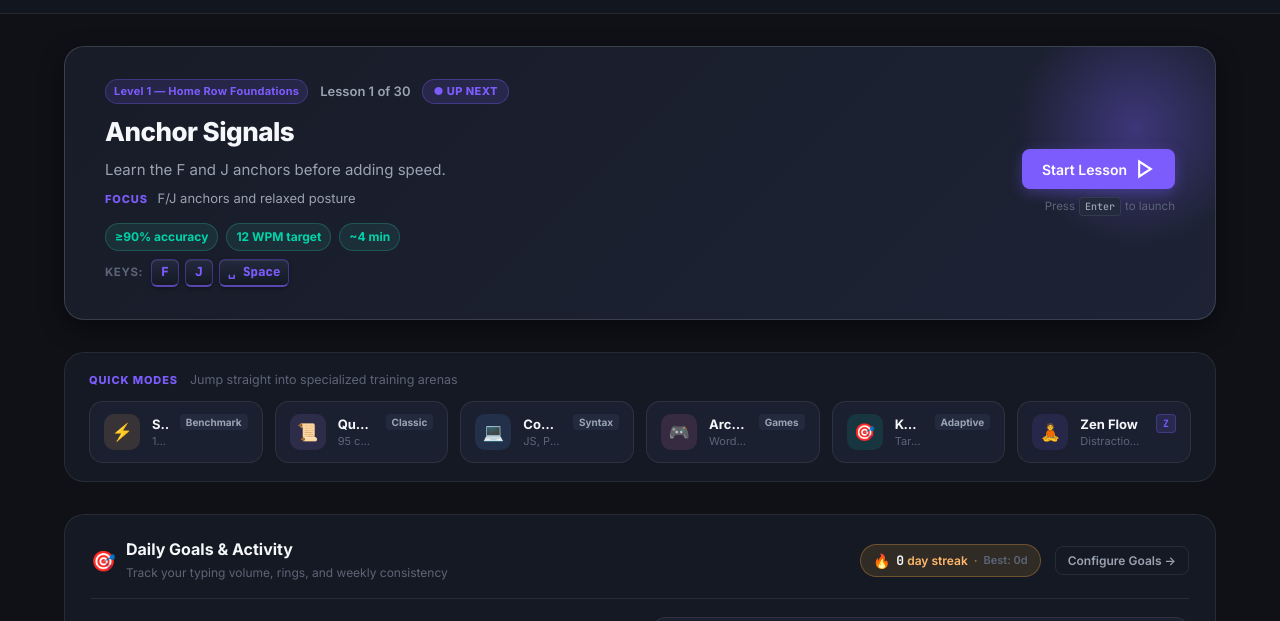
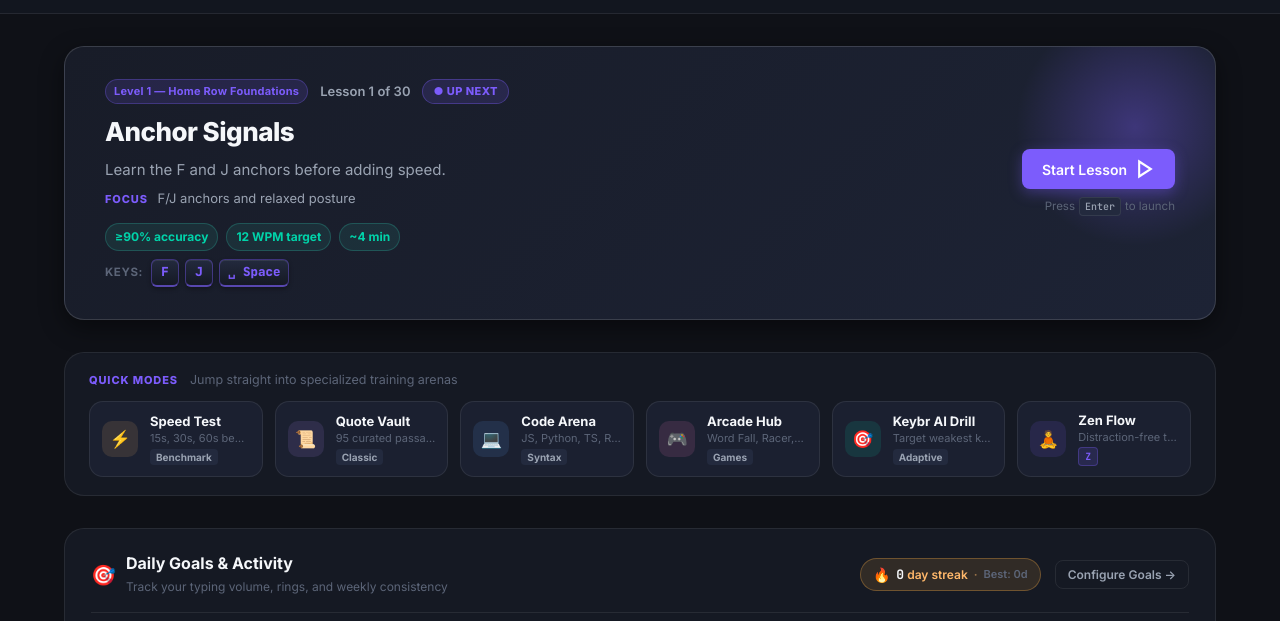
Before and after one commit to khangtu22/touch-typing-tutor, a plain HTML site: page index.html in a window 1280 px wide. Both pictures are taken after a click on the button "Curriculum". Shown: the part 103-724 px from the top of the page. Drawn offline with Linux system fonts and the light colour scheme.

```diff
--- a/index.html
+++ b/index.html
@@ -19,7 +19,7 @@
   <link rel="stylesheet" href="styles/keyboard.css?v=2.3.0">
   <link rel="stylesheet" href="styles/hand-guide.css?v=2.3.0">
   <link rel="stylesheet" href="styles/typing-area.css?v=2.5.0">
-  <link rel="stylesheet" href="styles/dashboard.css?v=3.4.0">
+  <link rel="stylesheet" href="styles/dashboard.css?v=3.4.1">
   <link rel="stylesheet" href="styles/custom-practice.css?v=2.3.0">
   <link rel="stylesheet" href="styles/racing.css?v=2.3.0">
   <link rel="stylesheet" href="styles/results.css?v=2.3.2">
--- a/js/app.js
+++ b/js/app.js
@@ -11,7 +11,7 @@
 document.addEventListener('DOMContentLoaded', () => {
   // 1. Register PWA Service Worker for Offline Execution
   if ('serviceWorker' in navigator && window.location.protocol.startsWith('http')) {
-    navigator.serviceWorker.register('./sw.js?v=3.5.0')
+    navigator.serviceWorker.register('./sw.js?v=3.5.1')
       .then((reg) => {
         console.info('KeyFlow PWA Service Worker registered:', reg.scope);
         reg.update().catch(() => {});
--- a/styles/dashboard.css
+++ b/styles/dashboard.css
@@ -258,18 +258,24 @@
 }
 
 .quick-mode-card {
-  display: flex;
+  display: grid;
+  grid-template-columns: 36px minmax(0, 1fr);
+  grid-template-areas:
+    "icon meta"
+    "icon badge";
   align-items: center;
-  gap: 12px;
+  column-gap: 12px;
+  row-gap: 3px;
   background: var(--surface-2);
   border: 1px solid var(--border-subtle);
   border-radius: var(--radius-md);
-  padding: 12px 14px;
+  padding: 10px 12px;
   cursor: pointer;
   text-align: left;
   transition: all var(--transition-fast);
   position: relative;
   overflow: hidden;
+  min-width: 0;
 }
 
 .quick-mode-card:hover {
@@ -283,6 +289,7 @@
 }
 
 .quick-mode-icon-wrap {
+  grid-area: icon;
   display: flex;
   align-items: center;
   justify-content: center;
@@ -295,6 +302,7 @@
 }
 
 .quick-mode-meta {
+  grid-area: meta;
   display: flex;
   flex-direction: column;
   gap: 2px;
@@ -321,6 +329,9 @@
 
 .quick-mode-tag,
 .quick-mode-shortcut {
+  grid-area: badge;
+  justify-self: start;
+  align-self: start;
   font-size: 10px;
   font-weight: 700;
   padding: 2px 6px;
@@ -328,7 +339,6 @@
   background: var(--surface-3);
   color: var(--text-secondary);
   white-space: nowrap;
-  align-self: flex-start;
 }
 
 .quick-mode-shortcut {
--- a/sw.js
+++ b/sw.js
@@ -2,7 +2,7 @@
  * KeyFlow Service Worker (v3.0.0 - Premium Edition)
  */
 
-const CACHE_NAME = 'keyflow-v3.5.0';
+const CACHE_NAME = 'keyflow-v3.5.1';
 const ASSETS_TO_CACHE = [
   './',
   './index.html',
```
